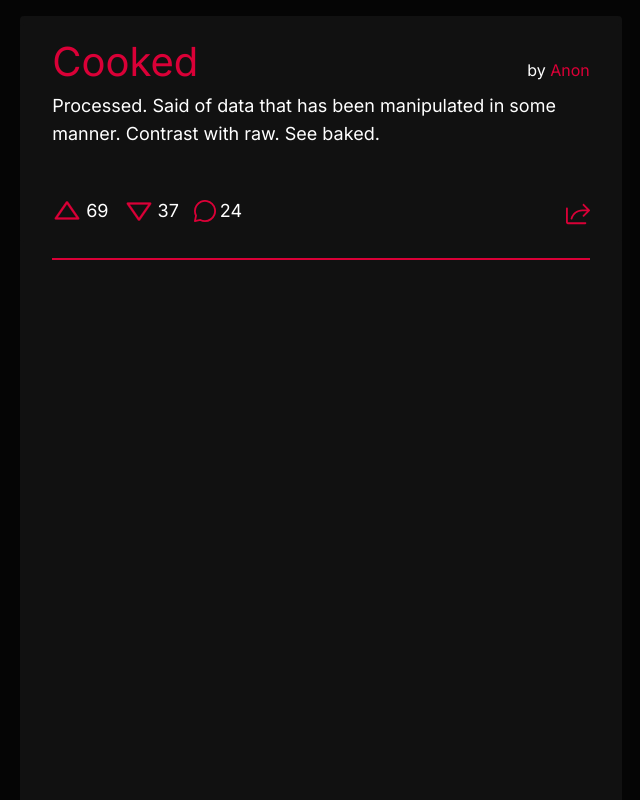
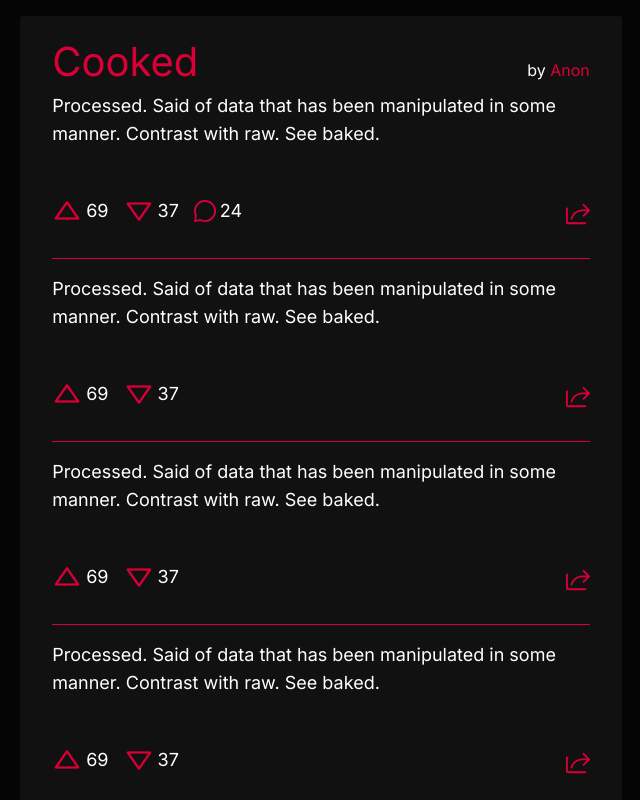
Before and after one commit to harshtohai/TechSlangs, a Next.js app: page /word in a window 1280 px wide. Shown: the top 800 px of the page, without its empty margins (319-959 px from the left). Built offline with nearby package versions, Linux system fonts and the light colour scheme.

Commit message:
styling changes

```diff
--- a/src/app/word/page.tsx
+++ b/src/app/word/page.tsx
@@ -1,14 +1,15 @@
+import Comment from "@/components/comment";
 import Post from "@/components/post";
 
 export default function WordPage() {
     return(
-        <main className="flex h-full w-full justify-center bg-secbg">
-            <div className="w-[47%] h-full flex flex-col bg-pribg items-center my-[1rem] rounded-[4px]">
+        <main className="flex w-full justify-center bg-secbg">
+            <div className="w-[47%] flex flex-col bg-pribg items-center my-[1rem] rounded-[4px]">
                 <Post word='Cooked' by="Anon" description="Processed. Said of data that has been manipulated in some manner. Contrast with raw. See baked." upcount="69" downcount="37" commentscount="24" />
-                <div className="h-[2px] w-full px-[2rem]">
-                    <div className="h-full w-full bg-text"></div>
-                </div>
-
+                <Comment description="Processed. Said of data that has been manipulated in some manner. Contrast with raw. See baked." upvotes="69" downvotes="37" id="1"/>
+                <Comment description="Processed. Said of data that has been manipulated in some manner. Contrast with raw. See baked." upvotes="69" downvotes="37" id="2"/>
+                <Comment description="Processed. Said of data that has been manipulated in some manner. Contrast with raw. See baked." upvotes="69" downvotes="37" id="3"/>
+                <Comment description="Processed. Said of data that has been manipulated in some manner. Contrast with raw. See baked." upvotes="69" downvotes="37" id="4"/>
             </div>
         </main>
     )
```
